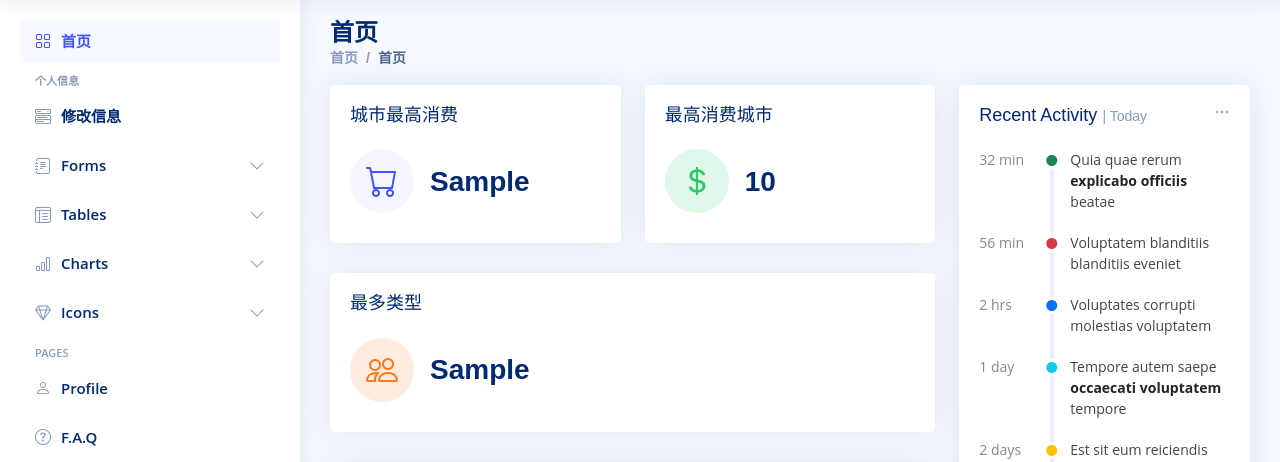
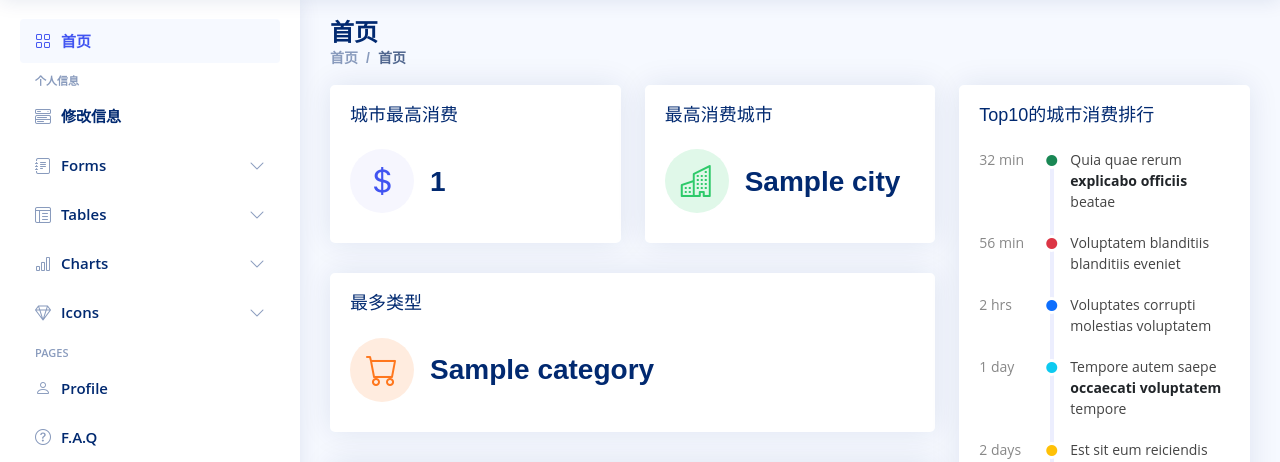
Before and after one commit to hylb-t/walmart, a Django app: template app/templates/home.html in a window 1280 px wide. Shown: the part 61-523 px from the top of the page. Run offline with Django 5.2, Linux system fonts and the light colour scheme; tables that the repository leaves empty hold one stand-in row (values such as "Sample post"); the template is opened without the code that fills it: values that come from a table or form of the project are taken from there, most other values are stand-ins (such as "Sample title", 1, 10 or a date in 2020); some libraries are stand-ins or nearby versions.

Commit message:
Top10的城市消费排行

```diff
--- a/app/templates/home.html
+++ b/app/templates/home.html
@@ -529,16 +529,15 @@
                     <div class="col-xxl-4 col-md-6">
                         <div class="card info-card sales-card">
 
-
                             <div class="card-body">
                                 <h5 class="card-title">城市最高消费</h5>
 
                                 <div class="d-flex align-items-center">
                                     <div class="card-icon rounded-circle d-flex align-items-center justify-content-center">
-                                        <i class="bi bi-cart"></i>
+                                        <i class="bi bi-currency-dollar"></i>
                                     </div>
                                     <div class="ps-3">
-                                        <h6>{{ highest_consumption_city }}</h6>
+                                        <h6>{{ highest_consumption_city.total_spend }}</h6>
                                     </div>
                                 </div>
                             </div>
@@ -550,16 +549,15 @@
                     <div class="col-xxl-4 col-md-6">
                         <div class="card info-card revenue-card">
 
-
                             <div class="card-body">
                                 <h5 class="card-title">最高消费城市</h5>
 
                                 <div class="d-flex align-items-center">
                                     <div class="card-icon rounded-circle d-flex align-items-center justify-content-center">
-                                        <i class="bi bi-currency-dollar"></i>
+                                        <i class="bi bi-building"></i>
                                     </div>
                                     <div class="ps-3">
-                                        <h6>{{ highest_consumption_city_by_total_spend }}</h6>
+                                        <h6>{{ highest_consumption_city_by_total_spend.city }}</h6>
                                     </div>
                                 </div>
                             </div>
@@ -572,15 +570,17 @@
 
                         <div class="card info-card customers-card">
 
+
                             <div class="card-body">
                                 <h5 class="card-title">最多类型</h5>
 
                                 <div class="d-flex align-items-center">
                                     <div class="card-icon rounded-circle d-flex align-items-center justify-content-center">
-                                        <i class="bi bi-people"></i>
+                                        <i class="bi bi-cart"></i>
                                     </div>
                                     <div class="ps-3">
-                                        <h6>{{ most_common_product_category }}</h6>
+                                        <h6>{{ most_common_product_category.category }}</h6>
+
                                     </div>
                                 </div>
 
@@ -832,21 +832,9 @@
 
                 <!-- Recent Activity -->
                 <div class="card">
-                    <div class="filter">
-                        <a class="icon" href="#" data-bs-toggle="dropdown"><i class="bi bi-three-dots"></i></a>
-                        <ul class="dropdown-menu dropdown-menu-end dropdown-menu-arrow">
-                            <li class="dropdown-header text-start">
-                                <h6>Filter</h6>
-                            </li>
-
-                            <li><a class="dropdown-item" href="#">Today</a></li>
-                            <li><a class="dropdown-item" href="#">This Month</a></li>
-                            <li><a class="dropdown-item" href="#">This Year</a></li>
-                        </ul>
-                    </div>
 
                     <div class="card-body">
-                        <h5 class="card-title">Recent Activity <span>| Today</span></h5>
+                        <h5 class="card-title">Top10的城市消费排行</h5>
 
                         <div class="activity">
 
--- a/app/views.py
+++ b/app/views.py
@@ -2,7 +2,7 @@ from django.shortcuts import render,redirect
 from app.models import User
 from django.http import HttpResponse
 from app.utils import errorResponse
-from app.utils import getHomeData
+from app.utils.getHomeData import getHomeData
 
 # Create your views here.
 def login(request):
```
Also changed, not shown: app/utils/getPublicData.py (deleted, +0 -18 lines). Lines whose indentation alone changed are shown as unchanged.
